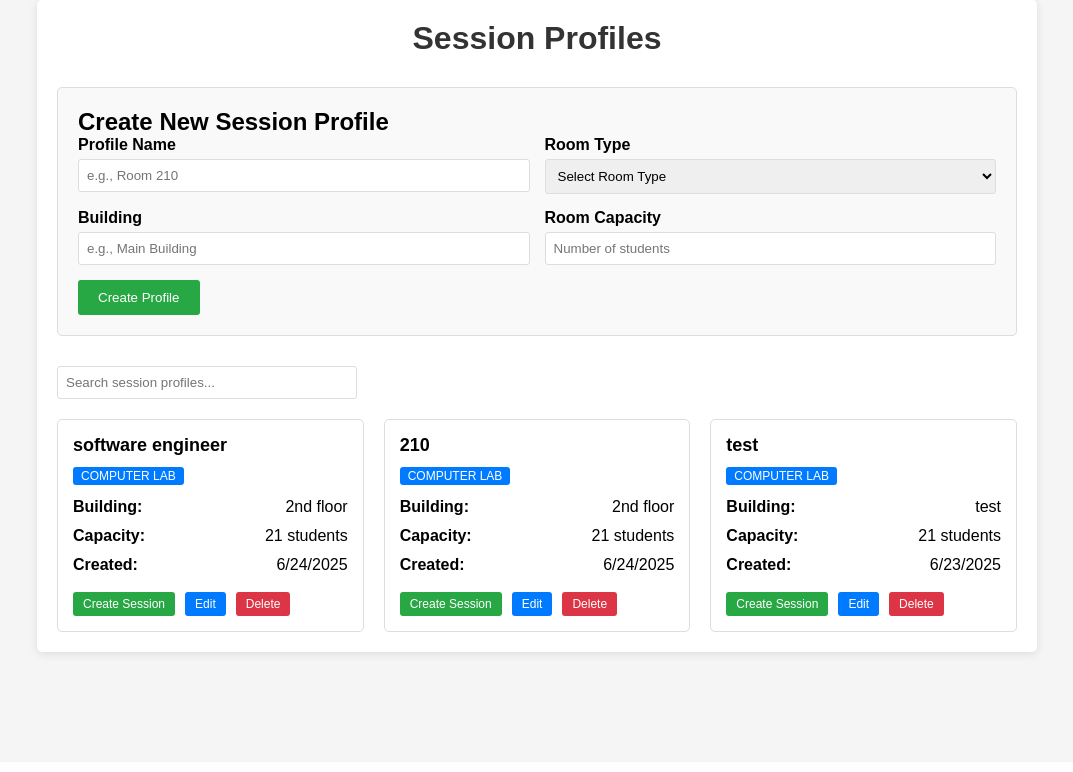
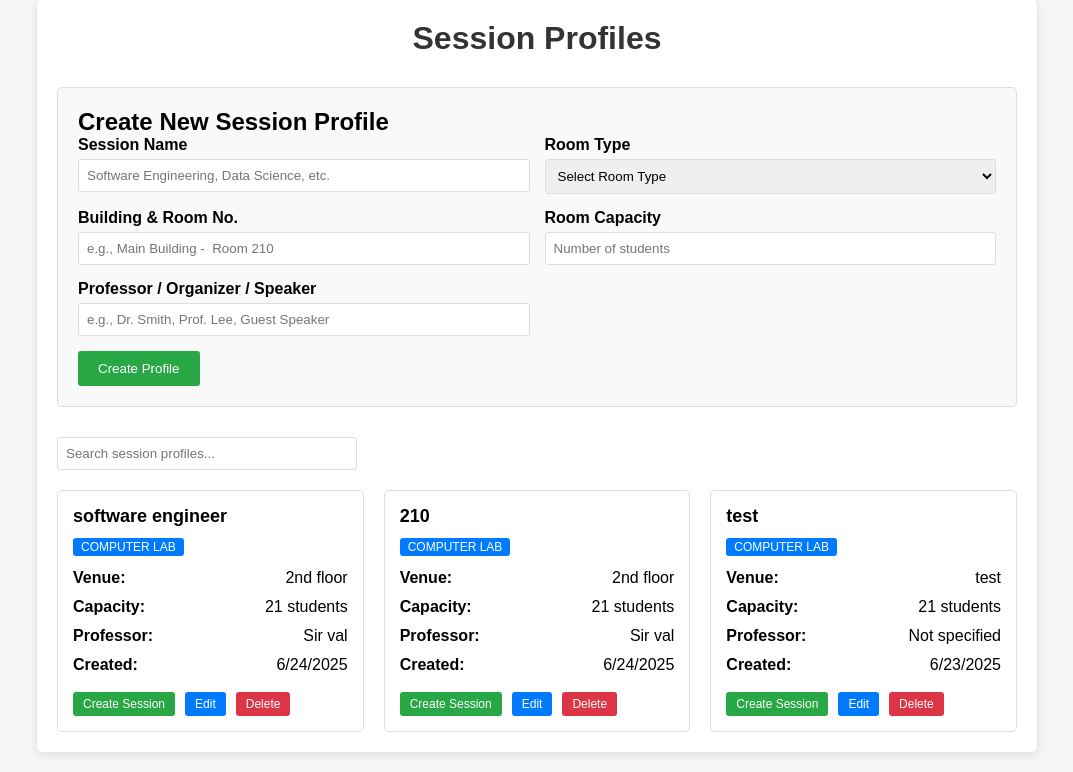
Before and after one commit to Xirnus/offline-attendance-system, a Flask app: page /sessions in a window 1280 px wide. Shown: the part 38-810 px from the top of the page, without its empty margins (103-1176 px from the left). Before the commit the page ends 697 px from the top, so only its background shows below. Run offline with Flask 3, Linux system fonts and the light colour scheme; data comes from the database, SQL or seed files in the repository; both versions use the stored data as it was after the commit.

Commit message:
change input names

```diff
--- a/api/routes.py
+++ b/api/routes.py
@@ -409,6 +409,7 @@ def create_session_profile():
         room_type = data.get('room_type')
         building = data.get('building', '')
         capacity = data.get('capacity', 0)
+        organizer = data.get('organizer', '')  # <-- Add this line
 
         if not all([profile_name, room_type]):
             return jsonify({'error': 'Profile name and room type are required'}), 400
@@ -419,9 +420,9 @@ def create_session_profile():
         cursor = conn.cursor()
 
         cursor.execute('''
-            INSERT INTO session_profiles (profile_name, room_type, building, capacity, created_at)
-            VALUES (?, ?, ?, ?, datetime('now'))
-        ''', (profile_name, room_type, building, capacity))
+            INSERT INTO session_profiles (profile_name, room_type, building, capacity, organizer, created_at)
+            VALUES (?, ?, ?, ?, ?, datetime('now'))
+        ''', (profile_name, room_type, building, capacity, organizer))  # <-- Add organizer here
 
         conn.commit()
         conn.close()
--- a/database/models.py
+++ b/database/models.py
@@ -72,6 +72,7 @@ TABLES = {
             room_type TEXT NOT NULL,
             building TEXT,
             capacity INTEGER,
+            organizer TEXT NOT NULL,
             created_at TEXT DEFAULT CURRENT_TIMESTAMP,
             updated_at TEXT DEFAULT CURRENT_TIMESTAMP
         )
--- a/database/operations.py
+++ b/database/operations.py
@@ -320,62 +320,57 @@ def update_student_attendance(student_id, status):
 
 
 @retry_db_operation()
-def mark_students_absent():
+def mark_students_absent(session_id=None, cursor=None):
     """Mark students as absent if they didn't check in during active session"""
     conn = None
     try:
-        conn = get_db_connection_with_retry()
-        cursor = conn.cursor()
-
-        # Get active session
-        cursor.execute('SELECT id FROM attendance_sessions WHERE is_active = 1')
-        session = cursor.fetchone()
-
-        if not session:
-            return 0
-
-        session_id = session[0]
-
+        # If cursor is not provided, create a new connection/cursor
+        if cursor is None:
+            conn = get_db_connection_with_retry()
+            cursor = conn.cursor()
+        # If session_id is not provided, fetch it
+        if session_id is None:
+            cursor.execute('SELECT id FROM attendance_sessions WHERE is_active = 1')
+            session = cursor.fetchone()
+            if not session:
+                if conn:
+                    conn.close()
+                return 0
+            session_id = session[0]
         # Get students who haven't checked in for this session
         cursor.execute('''
             SELECT student_id FROM students
             WHERE student_id NOT IN (
                 SELECT DISTINCT student_id
-                FROM students
-                WHERE session_id = ? AND status = 'present'
+                FROM attendances
+                WHERE session_id = ?
             )
             AND (status IS NULL OR status != 'present')
         ''', (session_id,))
-
         students_to_mark = cursor.fetchall()
-
         if not students_to_mark:
+            if conn:
+                conn.close()
             return 0
-
         # Mark students as absent AND increment absent count
         for (student_id,) in students_to_mark:
             cursor.execute('''
                 UPDATE students
                 SET status = 'absent',
-                    absent_count = COALESCE(absent_count, 0) + 1
+                    absent_count = COALESCE(absent_count, 0) + 1,
+                    last_session_id = ?
                 WHERE student_id = ?
-            ''', (student_id,))
-
-            # Record in attendance history
-            cursor.execute('''
-                INSERT INTO students
-                (student_id, status, session_id, recorded_at)
-                VALUES (?, 'absent', ?, datetime('now'))
-            ''', (student_id, session_id))
-
+            ''', (session_id, student_id))
+            # Optionally, insert into an attendance history table here if you have one
         absent_count = len(students_to_mark)
-        conn.commit()
-
+        if conn:
+            conn.commit()
+            conn.close()
         return absent_count
-
     except Exception as e:
         if conn:
             conn.rollback()
+            conn.close()
         raise e
     finally:
         if conn:
--- a/static/js/dashboard.js
+++ b/static/js/dashboard.js
@@ -255,9 +255,10 @@ function updateProfilePreview() {
 
   if (profile) {
     profileDetails.innerHTML = `
-      <p><strong>Room:</strong> ${escapeHtml(profile.profile_name)}</p>
+      <p><strong>Session Name:</strong> ${escapeHtml(profile.profile_name)}</p>
+            <p><strong>Organizer:</strong> ${escapeHtml(profile.organizer || 'Not specified')}</p>
       <p><strong>Type:</strong> ${escapeHtml(profile.room_type.replace('-', ' ').toUpperCase())}</p>
-      <p><strong>Building:</strong> ${escapeHtml(profile.building || 'Not specified')}</p>
+      <p><strong>Venue:</strong> ${escapeHtml(profile.building || 'Not specified')}</p>
       <p><strong>Capacity:</strong> ${profile.capacity || 'Not specified'} students</p>
     `;
     profileSessionName.placeholder = `${profile.profile_name} - ${new Date().toLocaleDateString()}`;
--- a/static/js/sessions.js
+++ b/static/js/sessions.js
@@ -27,6 +27,7 @@ async function createSessionProfile() {
     const roomType = document.getElementById('roomType').value;
     const building = document.getElementById('building').value;
     const capacity = document.getElementById('capacity').value;
+    const organizer = document.getElementById('organizer').value; // Directly get the value
 
     if (!profileName || !roomType) {
         alert('Profile name and room type are required');
@@ -43,7 +44,8 @@ async function createSessionProfile() {
                 profile_name: profileName,
                 room_type: roomType,
                 building: building || '',
-                capacity: parseInt(capacity) || 0
+                capacity: parseInt(capacity) || 0,
+                organizer: organizer || '' // Ensure this is included
             })
         });
 
@@ -52,7 +54,7 @@ async function createSessionProfile() {
         if (response.ok) {
             alert('Session profile created successfully!');
             document.querySelector('.add-profile form').reset();
-            loadSessionProfiles();
+            loadSessionProfiles(); // Reload to show the new profile
         } else {
             alert('Error: ' + (result.error || 'Unknown error'));
         }
@@ -98,12 +100,18 @@ function displayProfiles(profiles) {
             <div class="profile-type">${escapeHtml(profile.room_type.replace('-', ' ').toUpperCase())}</div>
             <div class="profile-details">
                 <div class="detail-item">
-                    <span><strong>Building:</strong></span>
-                    <span>${escapeHtml(profile.building || 'Not specified')}</span>
+                    <span><strong>Venue:</strong></span>
+                    <span>${escapeHtml(
+                        (profile.building ? profile.building : 'Not specified')
+                    )}</span>
                 </div>
                 <div class="detail-item">
                     <span><strong>Capacity:</strong></span>
                     <span>${profile.capacity || 'Not specified'} students</span>
+                </div>
+                <div class="detail-item">
+                    <span><strong>Professor:</strong></span>
+                    <span>${escapeHtml(profile.organizer || 'Not specified')}</span>
                 </div>
                 <div class="detail-item">
                     <span><strong>Created:</strong></span>
@@ -351,7 +359,7 @@ function showEditProfileModal(profile) {
 
                 <form id="editProfileForm">
                     <div style="margin-bottom: 15px;">
-                        <label style="display: block; margin-bottom: 5px; font-weight: bold;">Profile Name *</label>
+                        <label style="display: block; margin-bottom: 5px; font-weight: bold;">Session Name *</label>
                         <input type="text" id="editProfileName" value="${escapeHtml(profile.profile_name)}" required
                                style="width: 100%; padding: 8px; border: 1px solid #ddd; border-radius: 3px;">
                     </div>
@@ -373,9 +381,16 @@ function showEditProfileModal(profile) {
                     </div>
 
                     <div style="margin-bottom: 15px;">
-                        <label style="display: block; margin-bottom: 5px; font-weight: bold;">Building</label>
+                        <label style="display: block; margin-bottom: 5px; font-weight: bold;">Building & Room No.</label>
                         <input type="text" id="editBuilding" value="${escapeHtml(profile.building || '')}"
                                placeholder="e.g., Engineering Building, Science Block"
+                               style="width: 100%; padding: 8px; border: 1px solid #ddd; border-radius: 3px;">
+                    </div>
+
+                    <div style="margin-bottom: 15px;">
+                        <label style="display: block; margin-bottom: 5px; font-weight: bold;">Professor</label>
+                        <input type="text" id="editOrganizer" value="${escapeHtml(profile.organizer || '')}"
+                               placeholder="e.g., Dr. Smith, Prof. Lee, Guest Speaker"
                                style="width: 100%; padding: 8px; border: 1px solid #ddd; border-radius: 3px;">
                     </div>
 
@@ -432,6 +447,7 @@ async function updateProfile(profileId) {
     const roomType = document.getElementById('editRoomType').value;
     const building = document.getElementById('editBuilding').value.trim();
     const capacity = document.getElementById('editCapacity').value;
+    const organizer = document.getElementById('editOrganizer').value.trim();
 
     if (!profileName || !roomType) {
         alert('Profile name and room type are required');
@@ -448,7 +464,8 @@ async function updateProfile(profileId) {
                 profile_name: profileName,
                 room_type: roomType,
                 building: building || '',
-                capacity: parseInt(capacity) || 0
+                capacity: parseInt(capacity) || 0,
+                organizer: organizer || ''
             })
         });
 
--- a/templates/sessions.html
+++ b/templates/sessions.html
@@ -179,8 +179,8 @@
             <form>
                 <div class="form-row">
                     <div class="form-group">
-                        <label for="profileName">Profile Name</label>
-                        <input type="text" id="profileName"  placeholder="e.g., Room 210">
+                        <label for="profileName">Session Name</label>
+                        <input type="text" id="profileName"  placeholder="Software Engineering, Data Science, etc.">
                     </div>
                     <div class="form-group">
                         <label for="roomType">Room Type</label>
@@ -197,15 +197,20 @@
 
                 <div class="form-row">
                     <div class="form-group">
-                        <label for="building">Building</label>
-                        <input type="text" id="building" placeholder="e.g., Main Building">
+                        <label for="building">Building & Room No.</label>
+                        <input type="text" id="building" placeholder="e.g., Main Building -  Room 210">
                     </div>
                     <div class="form-group">
                         <label for="capacity">Room Capacity</label>
                         <input type="number" id="capacity" placeholder="Number of students">
                     </div>
                 </div>
-
+                <div class="form-row">
+                    <div class="form-group" style="width: 100%;">
+                        <label for="organizer">Professor / Organizer / Speaker</label>
+                        <input type="text" id="organizer" placeholder="e.g., Dr. Smith, Prof. Lee, Guest Speaker">
+                    </div>
+                </div>
                 <button type="submit" class="btn btn-success">Create Profile</button>
             </form>
         </div>
--- a/utils/network.py
+++ b/utils/network.py
@@ -88,7 +88,7 @@ def get_all_network_interfaces():
     interfaces = [get_hotspot_ip()]
 
     # Add common hotspot IPs if not already included
-    common_ips = ['192.168.137.1', '192.168.173.1', '192.168.43.1']
+    common_ips = ['192.168.137.1', '192.168.173.1', '192.168.43.1', '192.168.1.2']
     for ip in common_ips:
         if ip not in interfaces:
             interfaces.append(ip)
```
Also changed, not shown: add_organizer_column.py (added, +11 -0 lines), attendance.db.
